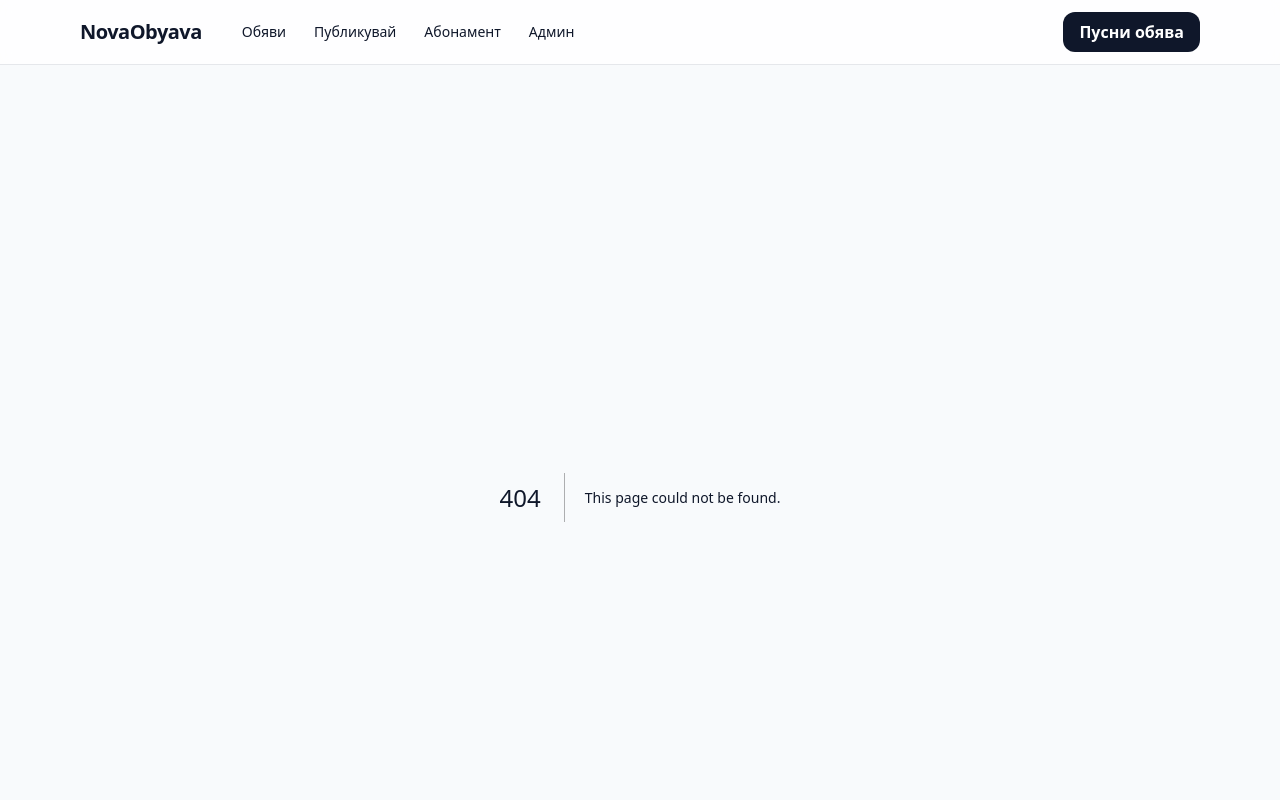
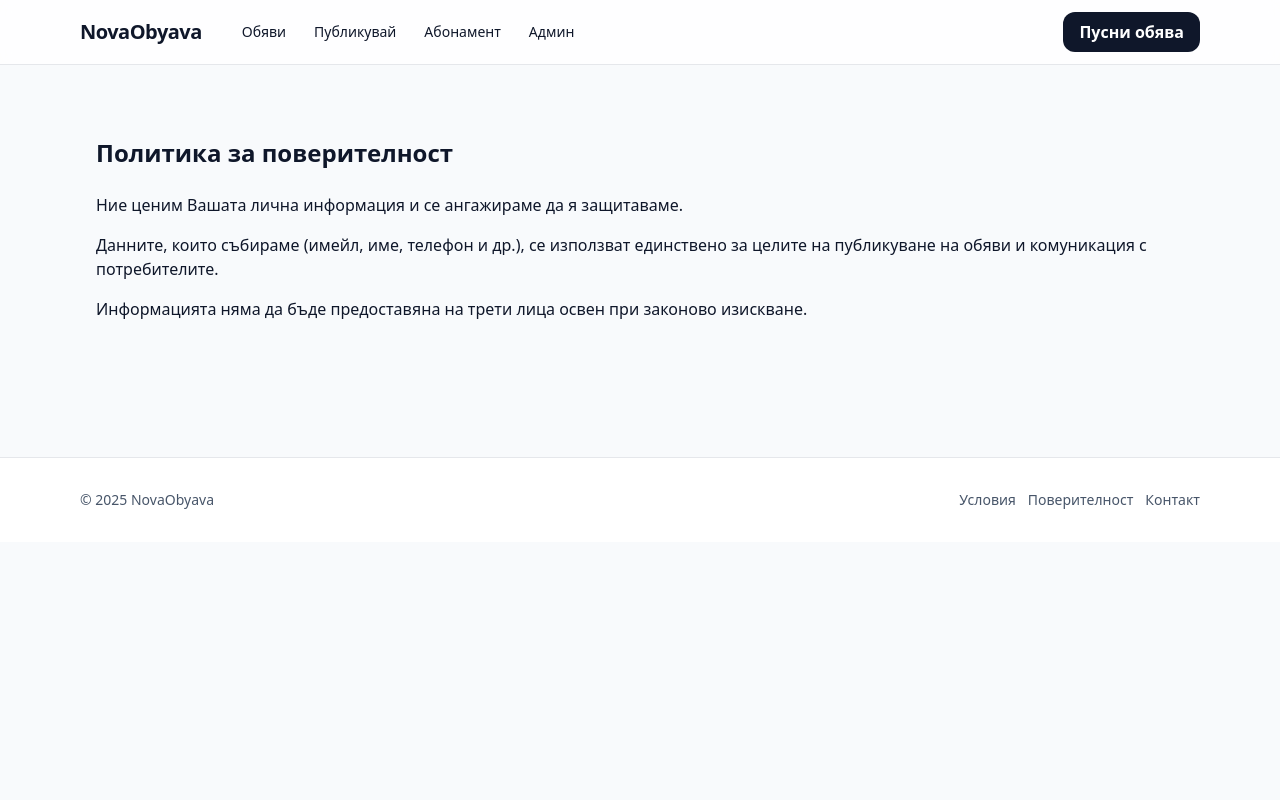
Before and after one commit to Love4e/newobqva, a Next.js app: page /privacy in a window 1280 px wide. Before the commit this address had no page. Shown: the top 800 px of the page. Built offline with nearby package versions, Linux system fonts and the light colour scheme.

Commit message:
Create page.tsx

```diff
--- /dev/null
+++ b/app/privacy/page.tsx
@@ -0,0 +1,17 @@
+export default function PrivacyPage() {
+  return (
+    <main className="container mx-auto py-10 px-4">
+      <h1 className="text-2xl font-bold mb-6">Политика за поверителност</h1>
+      <p className="mb-4">
+        Ние ценим Вашата лична информация и се ангажираме да я защитаваме.
+      </p>
+      <p className="mb-4">
+        Данните, които събираме (имейл, име, телефон и др.), се използват единствено
+        за целите на публикуване на обяви и комуникация с потребителите.
+      </p>
+      <p>
+        Информацията няма да бъде предоставяна на трети лица освен при законово изискване.
+      </p>
+    </main>
+  );
+}
```
